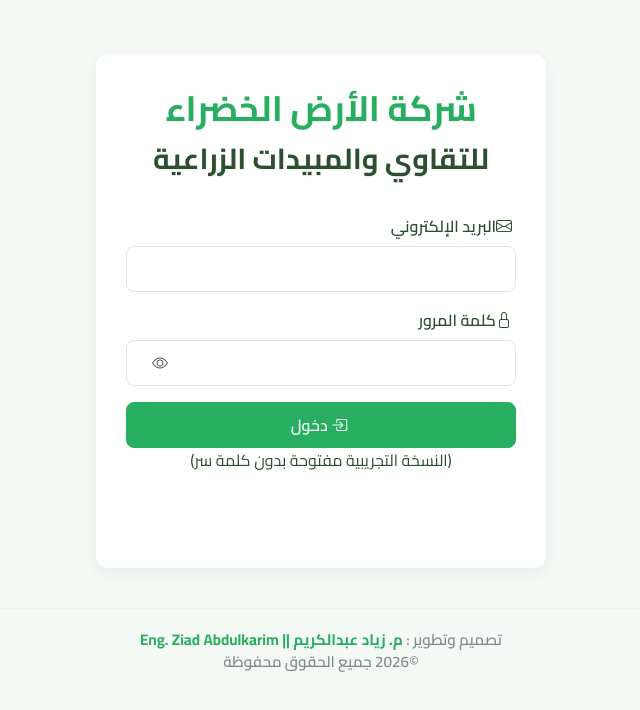
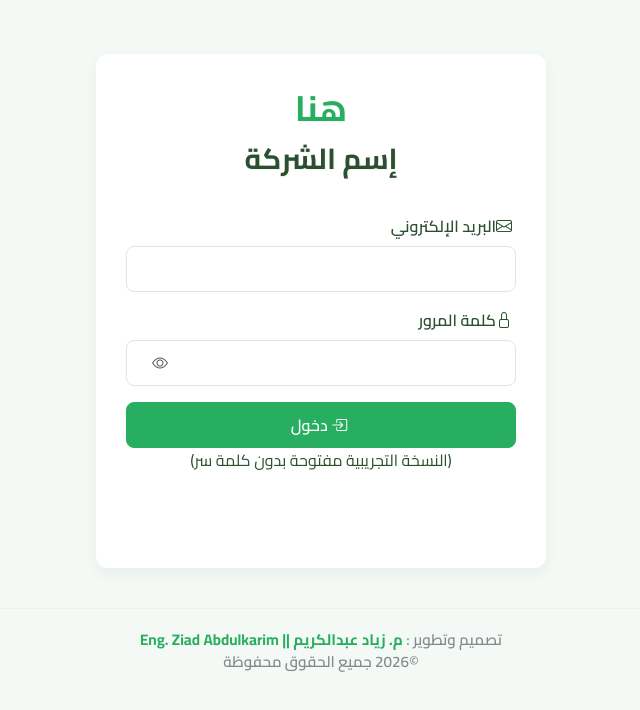
Before and after one commit to ZiadAbdulkarim/Test-green-land-accounting, a plain HTML site: page index.html in a window 1280 px wide. Shown: the whole page, without its empty margins (319-959 px from the left). Drawn offline with nearby package versions, Linux system fonts and the light colour scheme.

Commit message:
Update index.html

```diff
--- a/index.html
+++ b/index.html
@@ -15,8 +15,8 @@
 
         <!-- Main Title -->
         <h1 class="main-title">
-            <span>شركة الأرض الخضراء</span>
-            للتقاوي والمبيدات الزراعية
+            <span>هنا</span>
+        إسم الشركة
         </h1>
 
         <form id="loginForm">
@@ -70,4 +70,5 @@
 </body>
 
 
+
 </html>
```
